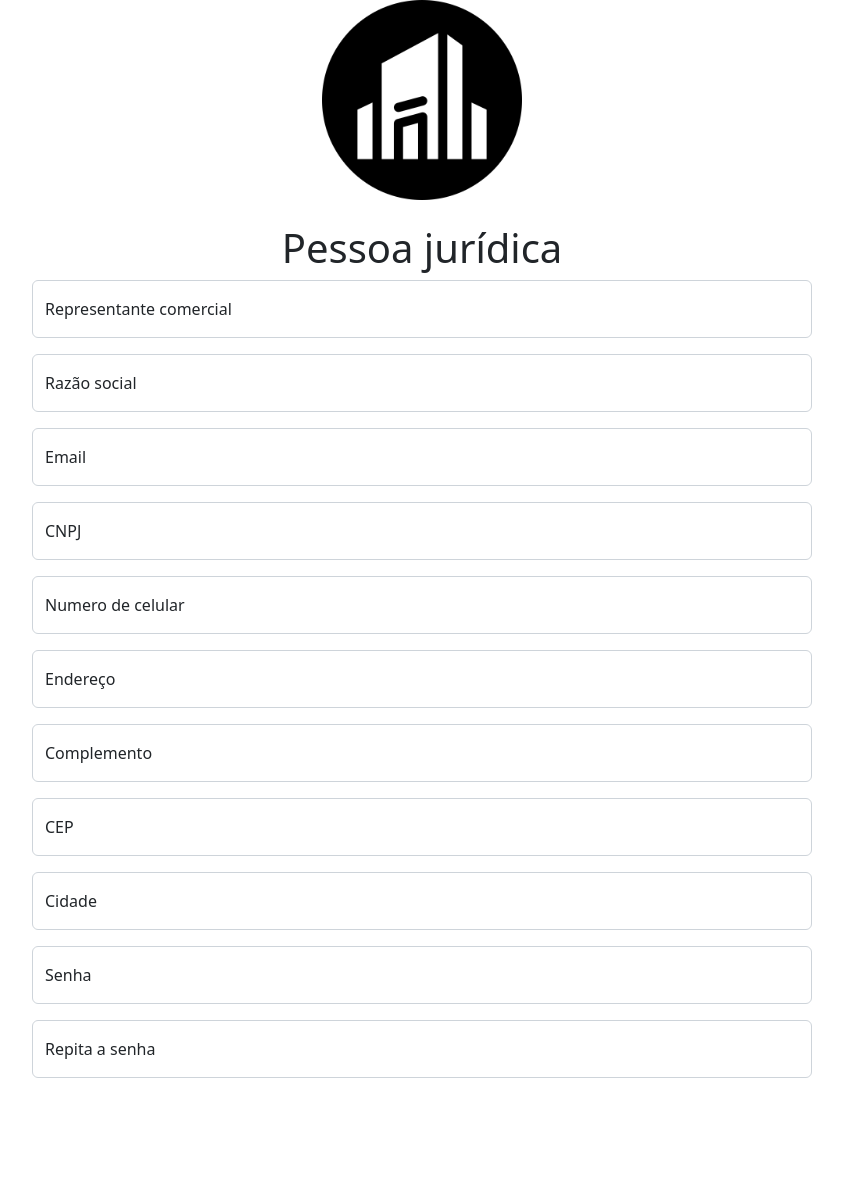
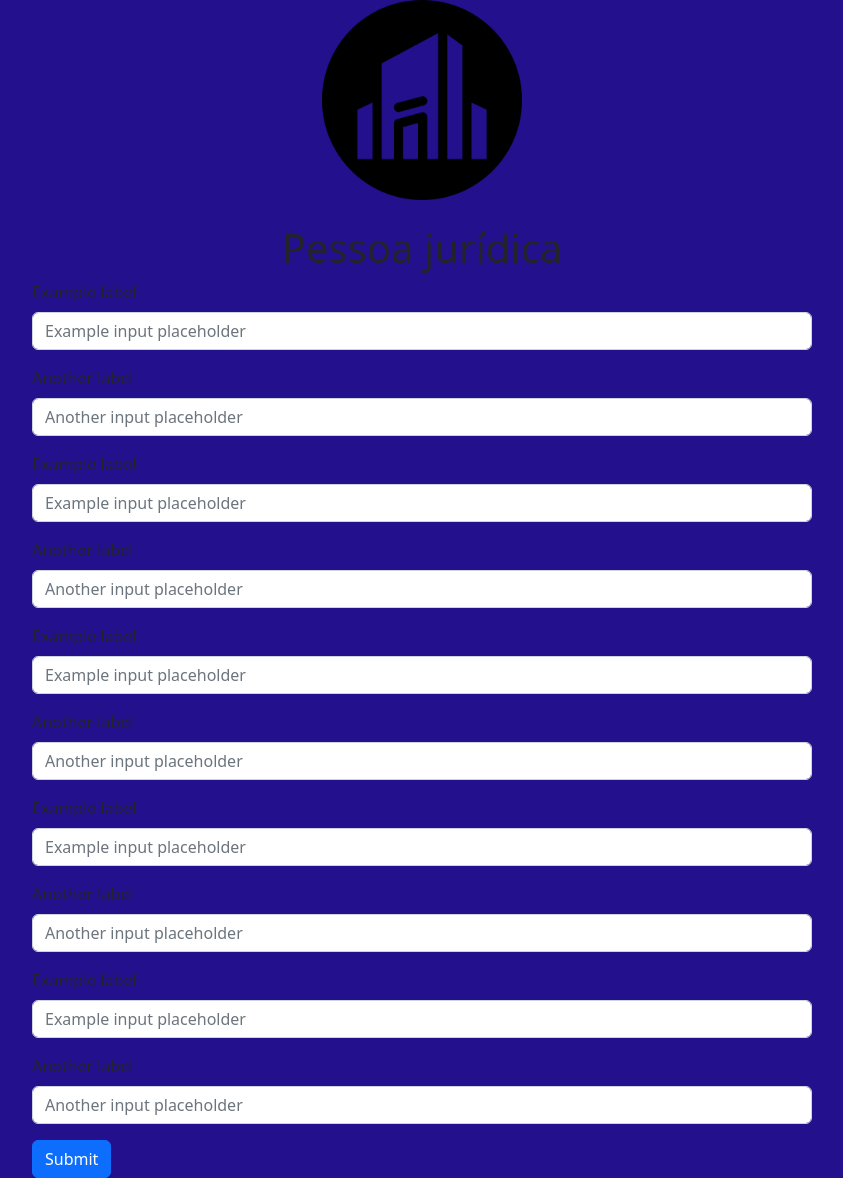
Before and after one commit to PedroMoreira27/Latem, a PHP site: page /FrontRegEmp.html in a window 1280 px wide. Shown: the whole page, without its empty margins (218-1061 px from the left). Before the commit the page ends 1078 px from the top, so only its background shows below. Run offline with PHP 8.4, Linux system fonts and the light colour scheme.

Commit message:
Add files via upload

```diff
--- a/login-laTem-master/cadastro/enterprise-registry/FrontRegEmp.html
+++ b/login-laTem-master/cadastro/enterprise-registry/FrontRegEmp.html
@@ -16,49 +16,48 @@
       <h1>Pessoa jurídica</h1>
     </div>
     <div class="form-floating" style="padding-left: 250px; padding-right: 250px;">
-        <div class="form-floating mb-3">
-            <input type="text" class="form-control" id="InputRepCom" placeholder="Representante comercial">
-            <label for="InputRepCom">Representante comercial</label>
+        <div class="mb-3">
+            <label for="formGroupExampleInput" class="form-label">Example label</label>
+            <input type="text" class="form-control" id="formGroupExampleInput" placeholder="Example input placeholder">
           </div>
-        <div class="form-floating mb-3">
-            <input type="text" class="form-control" id="InputRazao" placeholder="Razão social">
-            <label for="InputRazao">Razão social</label>
+          <div class="mb-3">
+            <label for="formGroupExampleInput2" class="form-label">Another label</label>
+            <input type="text" class="form-control" id="formGroupExampleInput2" placeholder="Another input placeholder">
           </div>
-        <div class="form-floating mb-3">
-            <input type="text" class="form-control" id="InputEmail" placeholder="name@example.com">
-            <label for="InputEmail">Email</label>
+          <div class="mb-3">
+            <label for="formGroupExampleInput" class="form-label">Example label</label>
+            <input type="text" class="form-control" id="formGroupExampleInput" placeholder="Example input placeholder">
           </div>
-        <div class="form-floating mb-3">
-            <input type="text" class="form-control" id="InputCNPJ" placeholder="CNPJ">
-            <label for="InputCNPJ">CNPJ</label>
+          <div class="mb-3">
+            <label for="formGroupExampleInput2" class="form-label">Another label</label>
+            <input type="text" class="form-control" id="formGroupExampleInput2" placeholder="Another input placeholder">
           </div>
-        <div class="form-floating mb-3">
-            <input type="text" class="form-control" id="InputNumero" placeholder="(00)00000-0000)">
-            <label for="InputNumero">Numero de celular</label>
+          <div class="mb-3">
+            <label for="formGroupExampleInput" class="form-label">Example label</label>
+            <input type="text" class="form-control" id="formGroupExampleInput" placeholder="Example input placeholder">
           </div>
-        <div class="form-floating mb-3">
-            <input type="text" class="form-control" id="InputEndereco" placeholder="Password">
-            <label for="InputEndereco">Endereço</label>
+          <div class="mb-3">
+            <label for="formGroupExampleInput2" class="form-label">Another label</label>
+            <input type="text" class="form-control" id="formGroupExampleInput2" placeholder="Another input placeholder">
           </div>
-        <div class="form-floating mb-3">
-            <input type="text" class="form-control" id="InputComple" placeholder="name@example.com">
-            <label for="InputComple">Complemento</label>
+          <div class="mb-3">
+            <label for="formGroupExampleInput" class="form-label">Example label</label>
+            <input type="text" class="form-control" id="formGroupExampleInput" placeholder="Example input placeholder">
           </div>
-        <div class="form-floating mb-3">
-            <input type="text" class="form-control" id="InputCEP" placeholder="Password">
-            <label for="InputCEP">CEP</label>
+          <div class="mb-3">
+            <label for="formGroupExampleInput2" class="form-label">Another label</label>
+            <input type="text" class="form-control" id="formGroupExampleInput2" placeholder="Another input placeholder">
           </div>
-        <div class="form-floating mb-3">
-            <input type="text" class="form-control" id="InputCidade" placeholder="name@example.com" >
-            <label for="InputCidade">Cidade</label>
+          <div class="mb-3">
+            <label for="formGroupExampleInput" class="form-label">Example label</label>
+            <input type="text" class="form-control" id="formGroupExampleInput" placeholder="Example input placeholder">
           </div>
-        <div class="form-floating mb-3">
-            <input type="text" class="form-control" id="InputSenha" placeholder="Password">
-            <label for="InputSenha">Senha</label>
+          <div class="mb-3">
+            <label for="formGroupExampleInput2" class="form-label">Another label</label>
+            <input type="text" class="form-control" id="formGroupExampleInput2" placeholder="Another input placeholder">
           </div>
-        <div class="form-floating mb-3">
-            <input type="text" class="form-control" id="InputSenha2" placeholder="name@example.com">
-            <label for="InputSenha2">Repita a senha</label>
+          <div class="col-auto">
+            <button type="submit" class="btn btn-primary">Submit</button>
           </div>
     </div>
 
--- /dev/null
+++ b/login-laTem-master/cadastro/enterprise-registry/css/style.css
@@ -0,0 +1,8 @@
+.backColor{
+    background-color: #23108d;
+}
+
+.submit{
+    padding-left: 250px;
+    padding-right: 250px;
+}
```
Also changed, not shown: login-laTem-master/cadastro/enterprise-registry/enterpriseRegistry.php (+10 -4 lines). Lines whose indentation alone changed are shown as unchanged.
